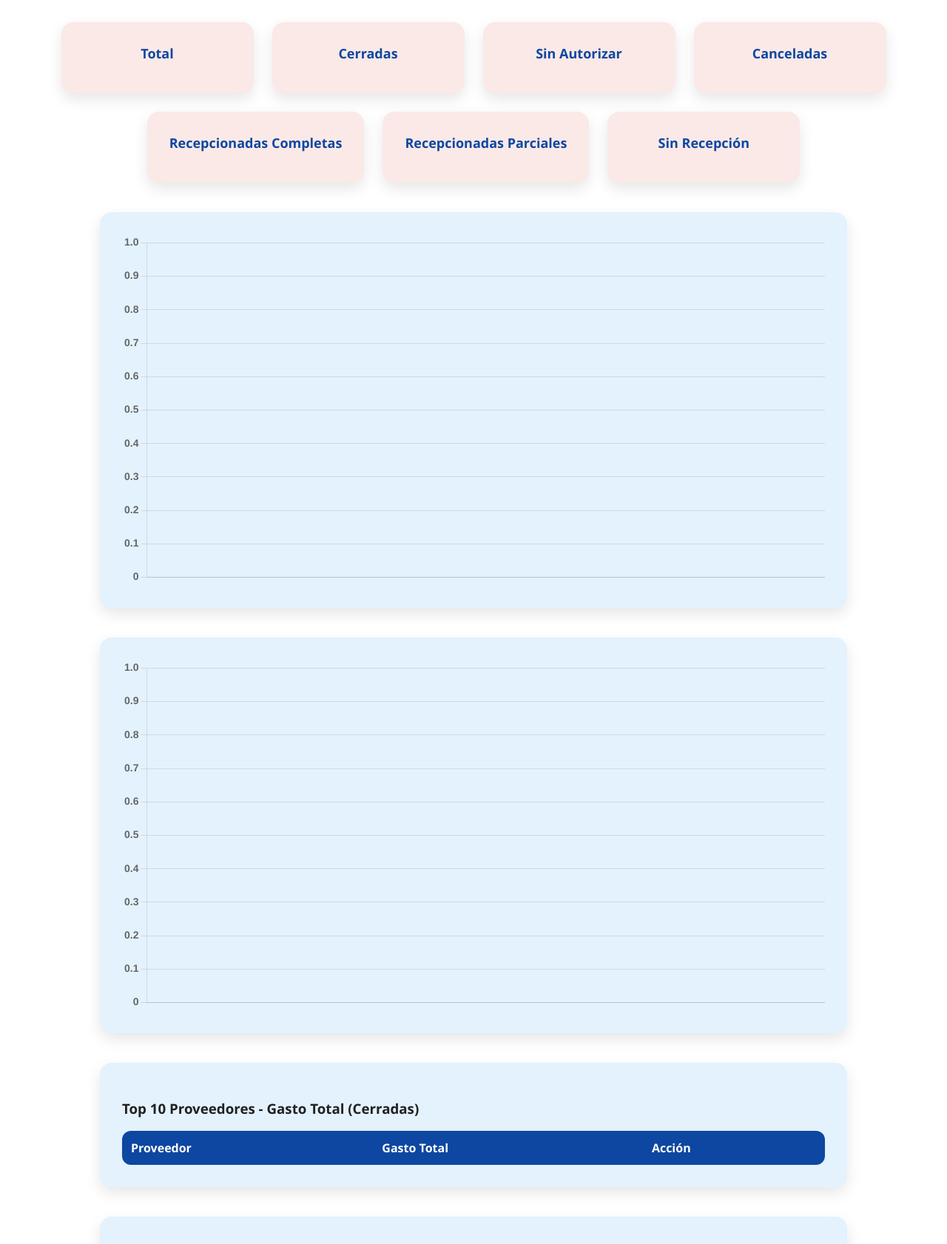
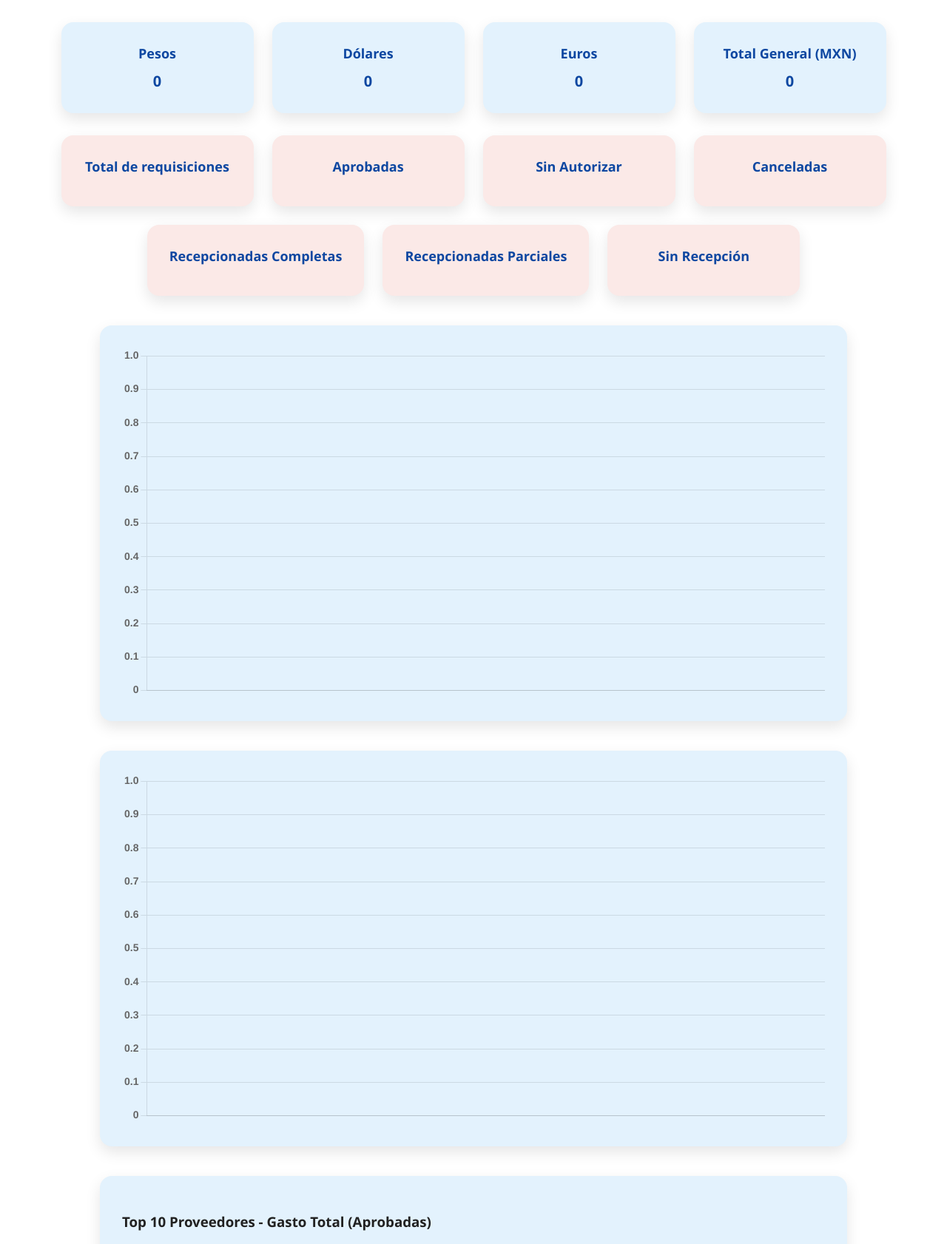
Before and after one commit to Alejandro-Ramirez-Gutierrez/estral_module, a FastAPI app: template templates/valance.html in a window 1280 px wide. Shown: the part 253-1935 px from the top of the page at 74% size. Run offline with FastAPI, Linux system fonts and the light colour scheme; the template is opened without the code that fills it, so the values that code supplies are empty.

Commit message:
Cambios en backend para valance

```diff
--- a/main.py
+++ b/main.py
@@ -149,7 +149,26 @@ def valance_datos(mes: str = Query("", description="Mes en formato YYYY-MM"), ac
     fecha_fin = (fecha_inicio.replace(month=fecha_inicio.month+1, day=1)
                  if fecha_inicio.month<12 else fecha_inicio.replace(year=fecha_inicio.year+1, month=1, day=1))
 
-    # Resumen
+    # Totales por moneda y total general en pesos
+    query_totales = f"""
+    SELECT
+        SUM(CASE WHEN K_Tipo_Moneda = 1 THEN precio_total_orden_compra ELSE 0 END) AS total_pesos,
+        SUM(CASE WHEN K_Tipo_Moneda = 2 THEN precio_total_orden_compra ELSE 0 END) AS total_dolares,
+        SUM(CASE WHEN K_Tipo_Moneda = 3 THEN precio_total_orden_compra ELSE 0 END) AS total_euros,
+        SUM(precio_total_orden_compra *
+            CASE K_Tipo_Moneda
+                WHEN 1 THEN 1
+                WHEN 2 THEN 20
+                WHEN 3 THEN 24
+            END
+        ) AS total_general_en_pesos
+    FROM Ordenes_compra
+    WHERE F_Generacion >= '{fecha_inicio}' AND F_Generacion < '{fecha_fin}'
+      AND B_Cerrada = 1 AND (B_Cancelada IS NULL OR B_Cancelada = 0);
+    """
+    totales = ejecutar_consulta_sql(query_totales, fetchone=True)
+
+    # Resumen de ordenes (igual que antes)
     query_resumen = f"""
     WITH RParciales AS (
         SELECT O.K_Orden_Compra, COUNT(1) AS Recepciones
@@ -158,7 +177,6 @@ def valance_datos(mes: str = Query("", description="Mes en formato YYYY-MM"), ac
         WHERE O.F_Generacion >= '{fecha_inicio}' AND O.F_Generacion < '{fecha_fin}'
           AND O.B_Completa = 0
           AND (O.B_Cancelada IS NULL OR O.B_Cancelada = 0)
-          AND R.F_Recepcion >= '{fecha_inicio}' AND R.F_Recepcion < '{fecha_fin}'
         GROUP BY O.K_Orden_Compra
     )
     SELECT COUNT(*) AS Total_Ordenes,
@@ -174,9 +192,17 @@ def valance_datos(mes: str = Query("", description="Mes en formato YYYY-MM"), ac
     """
     resumen = ejecutar_consulta_sql(query_resumen, fetchone=True)
 
-    # Top proveedores (solo cerradas)
+    # Top proveedores en pesos
     query_top_prov = f"""
-    SELECT P.D_Proveedor, SUM(O.precio_total_orden_compra) AS Monto_Total, COUNT(O.K_Orden_Compra) AS Cantidad_Compras
+    SELECT P.D_Proveedor,
+           SUM(O.precio_total_orden_compra *
+               CASE O.K_Tipo_Moneda
+                   WHEN 1 THEN 1
+                   WHEN 2 THEN 20
+                   WHEN 3 THEN 24
+               END
+           ) AS Monto_Total,
+           COUNT(O.K_Orden_Compra) AS Cantidad_Compras
     FROM Ordenes_compra O
     INNER JOIN Proveedores P ON O.K_Proveedor = P.K_Proveedor
     WHERE O.F_Generacion >= '{fecha_inicio}' AND O.F_Generacion < '{fecha_fin}'
@@ -187,7 +213,16 @@ def valance_datos(mes: str = Query("", description="Mes en formato YYYY-MM"), ac
     top_proveedores = ejecutar_consulta_sql(query_top_prov, fetchall=True)
     top_proveedores_json = [{"Nombre_Proveedor":p["D_Proveedor"],"Monto_Total":float(p["Monto_Total"]),"Cantidad_Compras":int(p["Cantidad_Compras"])} for p in top_proveedores]
 
-    return {"resumen": resumen, "top_proveedores": top_proveedores_json}
+    return {
+        "resumen": resumen,
+        "totales_monedas": {
+            "pesos": float(totales["total_pesos"]),
+            "dolares": float(totales["total_dolares"]),
+            "euros": float(totales["total_euros"]),
+            "total_general": float(totales["total_general_en_pesos"])
+        },
+        "top_proveedores": top_proveedores_json
+    }
 
 # ------------------- FRECUENCIA -------------------
 @app.get("/valance/frecuencia")
--- a/templates/valance.html
+++ b/templates/valance.html
@@ -4,16 +4,7 @@
 <meta charset="UTF-8">
 <title>Valance - Estadísticas</title>
 <style>
-/* === Paleta Estral ===
-#ffffff - fondo general
-#0d47a1 - azul principal
-#ff6d00 - naranja principal
-#e3f2fd - azul claro
-#fbe9e7 - naranja claro
-#212121 - texto oscuro
-*/
-
-/* Body */
+/* === Paleta Estral === */
 body {
     font-family:'Segoe UI', Tahoma, Geneva, Verdana, sans-serif;
     background:#ffffff;
@@ -21,8 +12,6 @@ body {
     padding:0;
     color:#212121;
 }
-
-/* Navbar */
 nav {
     display:flex;
     align-items:center;
@@ -48,8 +37,6 @@ nav button {
     font-weight:bold;
 }
 nav button:hover { background:#e65c00; transform:translateY(-2px); }
-
-/* Header */
 header { text-align:center; padding:30px 20px; }
 header h1 { margin:0 0 8px; font-size:32px; color:#0d47a1; }
 header h2 { margin:0 0 15px; font-size:20px; color:#555; }
@@ -58,8 +45,6 @@ header select {
     border-radius:6px; border:1px solid #0d47a1;
     background:#e3f2fd; color:#0d47a1;
 }
-
-/* Tarjetas resumen */
 .cards {
     display:flex;
     flex-wrap:wrap;
@@ -68,7 +53,6 @@ header select {
     margin:30px 0;
 }
 .card {
-    background:#fbe9e7;
     border-radius:16px;
     padding:30px;
     min-width:200px;
@@ -76,15 +60,14 @@ header select {
     text-align:center;
     box-shadow:0 8px 20px rgba(0,0,0,0.1);
     transition:0.3s;
-    cursor:pointer;
     position:relative;
     overflow:hidden;
 }
 .card:hover { transform:translateY(-5px); box-shadow:0 12px 28px rgba(0,0,0,0.2); }
-.card h3 { margin:0 0 12px; color:#0d47a1; font-size:18px; font-weight:bold; }
-.card p { font-size:20px; font-weight:bold; color:#ff6d00; margin:0; }
-
-/* Contenedores gráficos y tablas */
+.card h3 { margin:0 0 12px; font-size:18px; font-weight:bold; }
+.card p { font-size:20px; font-weight:bold; margin:0; }
+#totalesMonedas .card { background:#e3f2fd; color:#0d47a1; }
+#resumenOrdenes .card { background:#fbe9e7; color:#0d47a1; }
 #grafica-container, #grafica-frecuencia-container, #tabla-frecuencia-container, #tabla-gasto-container {
     max-width:950px;
     margin:40px auto;
@@ -93,8 +76,6 @@ header select {
     border-radius:16px;
     box-shadow:0 8px 20px rgba(0,0,0,0.1);
 }
-
-/* Tablas */
 table {
     width:100%;
     border-collapse:collapse;
@@ -114,8 +95,6 @@ table button {
     font-size:14px; font-weight:bold; transition:0.3s;
 }
 table button:hover { background:#0b3d91; }
-
-/* Modal */
 .modal {
     display:none;
     position:fixed;
@@ -145,20 +124,16 @@ table button:hover { background:#0b3d91; }
     transition:0.3s;
 }
 .close:hover { color:#e65c00; }
-
-/* Responsive */
 @media(max-width:768px){ .cards { flex-direction:column; align-items:center; } }
 </style>
 </head>
 <body>
 
-<!-- Navbar -->
 <nav>
     <div class="logo">Valance</div>
     <button onclick="location.href='/dashboard'">⬅️ Regresar al Dashboard</button>
 </nav>
 
-<!-- Header -->
 <header>
     <h1>Bienvenido, {{ usuario }}</h1>
     <h2>Panel de Estadísticas</h2>
@@ -170,10 +145,16 @@ table button:hover { background:#0b3d91; }
     </select>
 </header>
 
-<!-- Tarjetas resumen -->
+<div class="cards" id="totalesMonedas">
+    <div class="card"><h3>Pesos</h3><p id="totalPesos">0</p></div>
+    <div class="card"><h3>Dólares</h3><p id="totalDolares">0</p></div>
+    <div class="card"><h3>Euros</h3><p id="totalEuros">0</p></div>
+    <div class="card"><h3>Total General (MXN)</h3><p id="totalGeneral">0</p></div>
+</div>
+
 <div class="cards" id="resumenOrdenes">
-    <div class="card"><h3>Total</h3><p id="total">{{ data.Total_Ordenes }}</p></div>
-    <div class="card"><h3>Cerradas</h3><p id="cerradas">{{ data.Cerradas }}</p></div>
+    <div class="card"><h3>Total de requisiciones</h3><p id="total">{{ data.Total_Ordenes }}</p></div>
+    <div class="card"><h3>Aprobadas</h3><p id="cerradas">{{ data.Cerradas }}</p></div>
     <div class="card"><h3>Sin Autorizar</h3><p id="sinAutorizar">{{ data.Sin_Autorizar }}</p></div>
     <div class="card"><h3>Canceladas</h3><p id="canceladas">{{ data.Canceladas }}</p></div>
     <div class="card"><h3>Recepcionadas Completas</h3><p id="recepcionadasCompletas">{{ data.Recepcionadas_Completas }}</p></div>
@@ -181,13 +162,11 @@ table button:hover { background:#0b3d91; }
     <div class="card"><h3>Sin Recepción</h3><p id="sinRecepcion">{{ data.Sin_Recepcion }}</p></div>
 </div>
 
-<!-- Gráficos -->
 <div id="grafica-container"><canvas id="grafica" width="400" height="200"></canvas></div>
 <div id="grafica-frecuencia-container"><canvas id="graficaFrecuencia" width="400" height="200"></canvas></div>
 
-<!-- Tabla gasto total -->
 <div id="tabla-gasto-container">
-    <h3>Top 10 Proveedores - Gasto Total (Cerradas)</h3>
+    <h3>Top 10 Proveedores - Gasto Total (Aprobadas)</h3>
     <table>
         <thead>
             <tr>
@@ -200,7 +179,6 @@ table button:hover { background:#0b3d91; }
     </table>
 </div>
 
-<!-- Tabla frecuencia -->
 <div id="tabla-frecuencia-container">
     <h3>Top 10 Proveedores - Veces Comprado</h3>
     <table>
@@ -216,7 +194,6 @@ table button:hover { background:#0b3d91; }
     </table>
 </div>
 
-<!-- Modal detalle proveedor -->
 <div id="modalProveedor" class="modal">
     <div class="modal-content">
         <span class="close" id="cerrarModal">&times;</span>
@@ -235,7 +212,6 @@ table button:hover { background:#0b3d91; }
     </div>
 </div>
 
-<!-- Scripts -->
 <script src="https://cdn.jsdelivr.net/npm/chart.js"></script>
 <script>
 const modal = document.getElementById('modalProveedor');
@@ -246,6 +222,13 @@ async function actualizarDatos(mes){
     const res = await fetch(`/valance/datos?mes=${mes}`);
     const data = await res.json();
 
+    // --- Totales por moneda ---
+    document.getElementById('totalPesos').textContent = data.totales_monedas.pesos.toLocaleString('es-MX',{style:'currency',currency:'MXN'});
+    document.getElementById('totalDolares').textContent = data.totales_monedas.dolares.toLocaleString('es-MX',{style:'currency',currency:'USD'});
+    document.getElementById('totalEuros').textContent = data.totales_monedas.euros.toLocaleString('es-MX',{style:'currency',currency:'EUR'});
+    document.getElementById('totalGeneral').textContent = data.totales_monedas.total_general.toLocaleString('es-MX',{style:'currency',currency:'MXN'});
+
+    // --- Resumen ---
     const resumen = data.resumen;
     document.getElementById('total').textContent = resumen.Total_Ordenes;
     document.getElementById('cerradas').textContent = resumen.Cerradas;
@@ -255,6 +238,7 @@ async function actualizarDatos(mes){
     document.getElementById('recepcionadasParciales').textContent = resumen.Recepcionadas_Parciales;
     document.getElementById('sinRecepcion').textContent = resumen.Sin_Recepcion;
 
+    // --- Gráficas ---
     const topGasto = data.top_proveedores.slice(0,10);
     chartMonto.data.labels = topGasto.map(p=>p.Nombre_Proveedor);
     chartMonto.data.datasets[0].data = topGasto.map(p=>p.Monto_Total);
@@ -319,7 +303,6 @@ async function fetchDetalleProveedor(prov, mes){
 
 document.getElementById('mesSelect').addEventListener('change', e => actualizarDatos(e.target.value));
 
-// === Gráficas con ejes en negrita ===
 const ctxMonto = document.getElementById('grafica');
 const chartMonto = new Chart(ctxMonto, {
     type:'bar',
```
